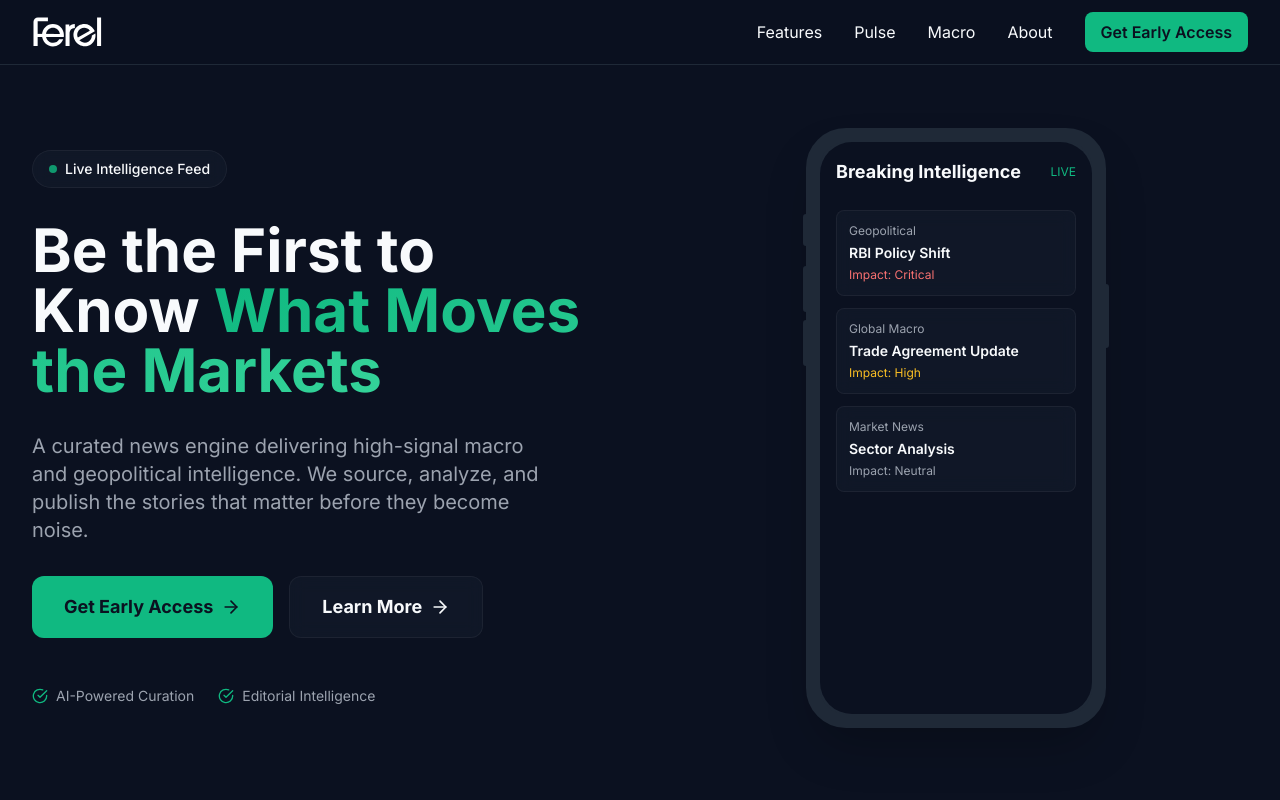
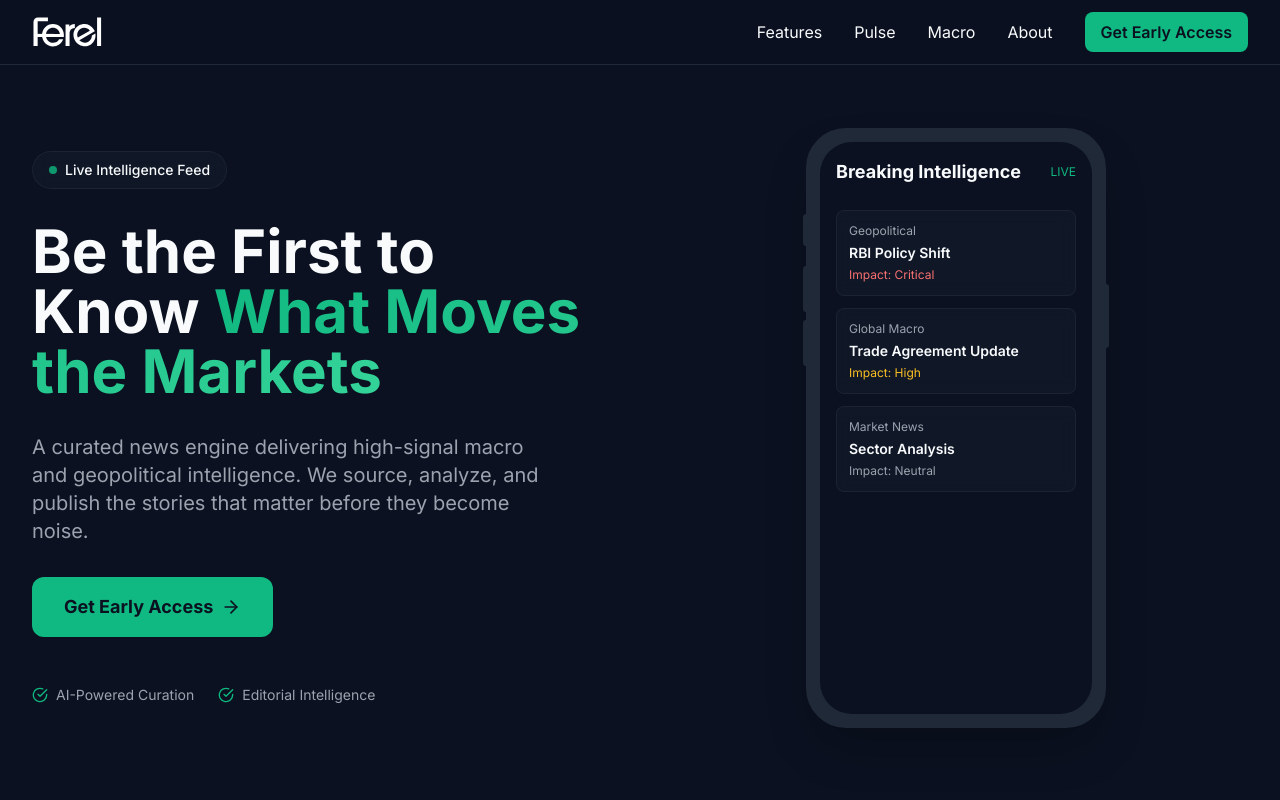
Before and after one commit to getferel/ferel-landing, a Next.js app: page / in a window 1280 px wide. Shown: the top 800 px of the page. Built offline with nearby package versions, Linux system fonts and the light colour scheme.

Commit message:
Add logo to footer, remove Learn More and View Sample Feed CTAs

```diff
--- a/src/app/page.tsx
+++ b/src/app/page.tsx
@@ -142,15 +142,6 @@ function Hero({ onOpenModal }: { onOpenModal: () => void }) {
                 className="bg-primary hover:bg-accent text-background px-8 py-4 rounded-xl font-bold text-lg transition-all flex items-center justify-center space-x-2"
               >
                 <span>Get Early Access</span>
-                <ArrowRight size={20} />
-              </motion.button>
-
-              <motion.button
-                whileHover={{ scale: 1.05 }}
-                whileTap={{ scale: 0.95 }}
-                className="glass-card hover:bg-secondary px-8 py-4 rounded-xl font-bold text-lg transition-all flex items-center justify-center space-x-2"
-              >
-                <span>Learn More</span>
                 <ArrowRight size={20} />
               </motion.button>
             </div>
@@ -489,15 +480,6 @@ function CTA({ onOpen }: { onOpen: () => void }) {
                 <span>Get Early Access</span>
                 <ArrowRight size={20} />
               </motion.button>
-
-              <motion.button
-                whileHover={{ scale: 1.05 }}
-                whileTap={{ scale: 0.95 }}
-                className="glass-card hover:bg-secondary px-8 py-4 rounded-xl font-bold text-lg transition-all flex items-center justify-center space-x-2"
-              >
-                <span>View Sample Feed</span>
-                <ArrowRight size={20} />
-              </motion.button>
             </div>
           </div>
         </motion.div>
@@ -513,8 +495,8 @@ function Footer({ onOpenModal }: { onOpenModal: () => void }) {
       <div className="max-w-7xl mx-auto">
         <div className="grid md:grid-cols-4 gap-8 mb-8">
           <div className="md:col-span-2">
-            <span className="text-2xl font-bold gradient-text">Ferel</span>
-            <p className="text-gray-400 mt-4 max-w-md">
+            <img src="/logo.svg" alt="Ferel" className="h-8 w-auto mb-4" />
+            <p className="text-gray-400 max-w-md">
               Curated news intelligence for decision makers. High-signal macro and geopolitical coverage.
             </p>
           </div>
```
